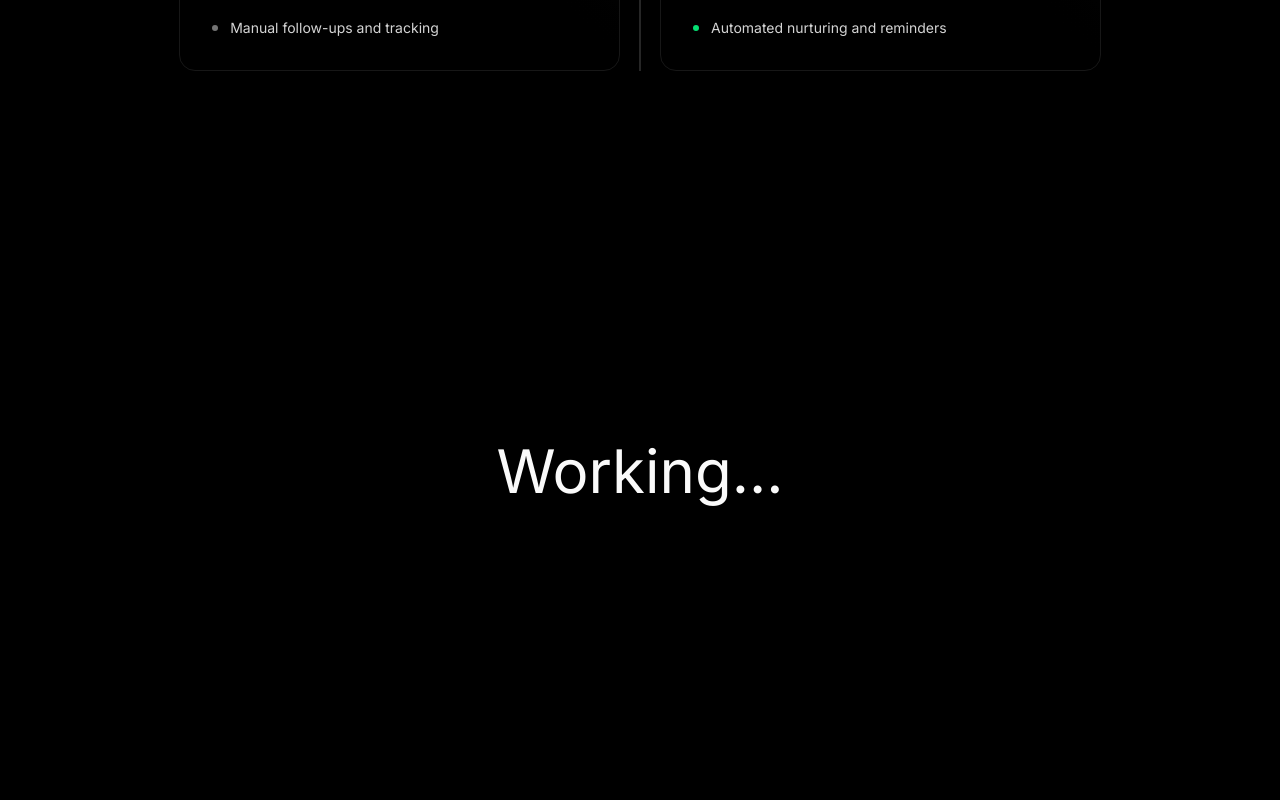
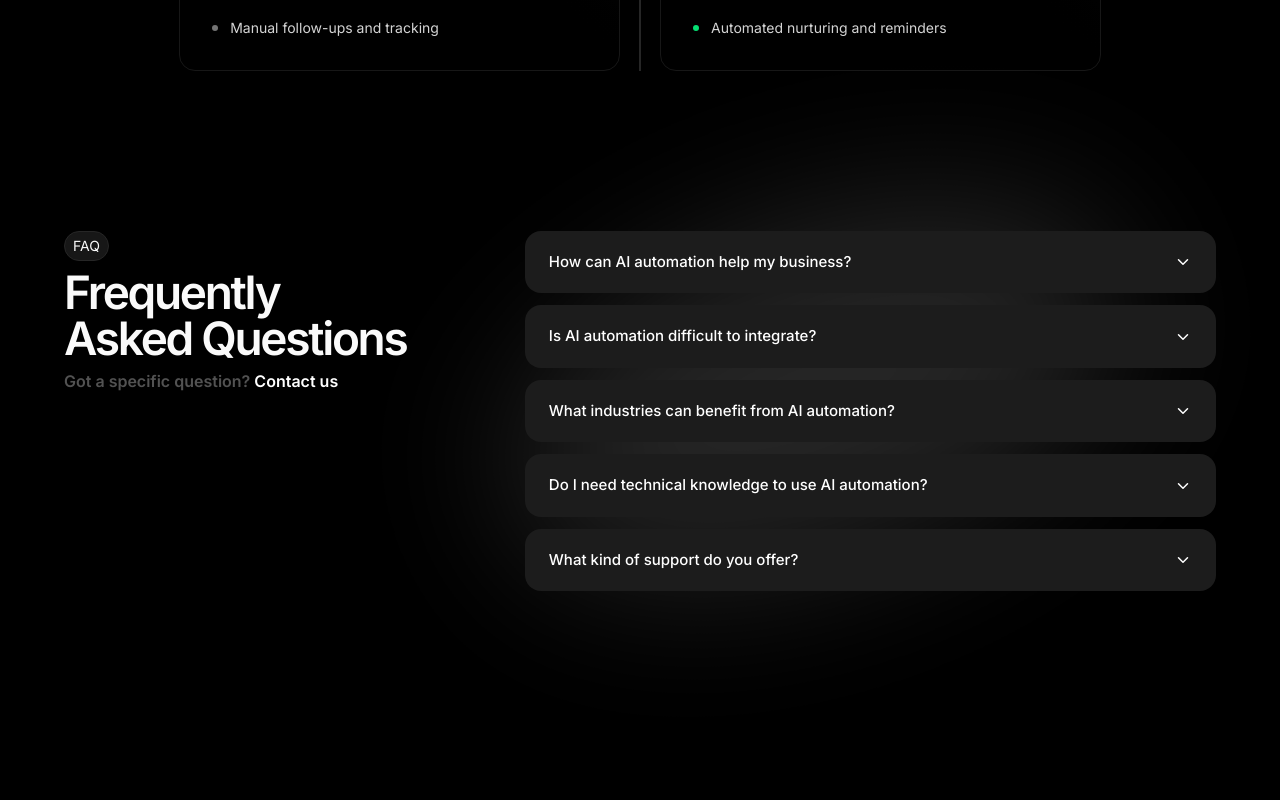
Before and after one commit to Nikhilqwert04/avix-main, a Next.js app: page / in a window 1280 px wide. Shown: the part 6400-7200 px from the top of the page. Built offline with nearby package versions, Linux system fonts and the light colour scheme.

Commit message:
feat: Add faq section with fade in animation

```diff
--- a/app/page.tsx
+++ b/app/page.tsx
@@ -1,6 +1,7 @@
 import Benefits from "@/components/landing/Benefits/Benefits";
 import CaseStudy from "@/components/landing/CaseStudy";
 import { Comparision } from "@/components/landing/Comparision";
+import Faq from "@/components/landing/Faq";
 import Hours from "@/components/landing/Hours";
 import Landing from "@/components/landing/Landing";
 import Navbar, { Footer } from "@/components/landing/Navbar";
@@ -30,6 +31,7 @@ const page = () => {
         <Testemonials />
         <Pricing />
         <Comparision />
+        <Faq />
       </div>
       <div className="flex h-screen w-screen items-center justify-center text-6xl">
         Working...
--- /dev/null
+++ b/components/landing/Faq.tsx
@@ -0,0 +1,127 @@
+"use client";
+
+import { useState } from "react";
+import { motion } from "framer-motion";
+import InfoPill from "../ui/InfoPill";
+import MainHeading from "../ui/MainHeading";
+import { ChevronDown } from "lucide-react";
+import Glow from "../Glow";
+
+const faqs = [
+  {
+    question: "How can AI automation help my business?",
+    answer:
+      "AI automation streamlines repetitive tasks, reduces human error, and frees your team to focus on high-value work — resulting in faster turnaround and lower operational costs.",
+  },
+  {
+    question: "Is AI automation difficult to integrate?",
+    answer:
+      "Not at all. We handle the full integration process end-to-end, working with your existing tools and workflows so your team experiences minimal disruption.",
+  },
+  {
+    question: "What industries can benefit from AI automation?",
+    answer:
+      "Virtually any industry — from e-commerce and finance to healthcare and logistics. If your business has repetitive processes or large amounts of data, AI can create value.",
+  },
+  {
+    question: "Do I need technical knowledge to use AI automation?",
+    answer:
+      "No technical background is required. We build systems designed for non-technical users and provide full onboarding so your team can hit the ground running.",
+  },
+  {
+    question: "What kind of support do you offer?",
+    answer:
+      "We offer dedicated ongoing support including monitoring, updates, and direct access to our team — so your automations keep running smoothly long after launch.",
+  },
+];
+
+const containerVariants = {
+  hidden: {},
+  visible: {
+    transition: {
+      staggerChildren: 0.12,
+    },
+  },
+};
+
+const itemVariants = {
+  hidden: { opacity: 0, y: 30 },
+  visible: {
+    opacity: 1,
+    y: 0,
+    transition: { duration: 0.5, ease: "easeOut" },
+  },
+};
+
+function FaqItem({ question, answer }: { question: string; answer: string }) {
+  const [open, setOpen] = useState(false);
+
+  return (
+    <motion.button
+      variants={itemVariants}
+      onClick={() => setOpen((prev) => !prev)}
+      className="w-full rounded-2xl bg-[#1c1c1c] px-6 py-5 text-left transition-colors hover:bg-[#222] focus:outline-none"
+    >
+      <div className="flex items-center justify-between gap-4">
+        <span className="text-[15px] font-medium text-white">{question}</span>
+        <ChevronDown
+          size={18}
+          className={`shrink-0 text-white transition-transform duration-300 ${
+            open ? "rotate-180" : ""
+          }`}
+        />
+      </div>
+      <div
+        className={`grid transition-all duration-300 ease-in-out ${
+          open ? "mt-3 grid-rows-[1fr]" : "grid-rows-[0fr]"
+        }`}
+      >
+        <div className="overflow-hidden">
+          <p className="text-sm leading-relaxed text-neutral-400">{answer}</p>
+        </div>
+      </div>
+    </motion.button>
+  );
+}
+
+export default function Faq() {
+  return (
+    <div className="mt-40 flex w-full items-start justify-between">
+      <Glow
+        width="50%"
+        height="40%"
+        blur={80}
+        opacity={0.15}
+        className="right-36 -z-99 -rotate-20"
+      />
+
+      <div className="flex h-full w-[30%] flex-col gap-2">
+        <InfoPill title="FAQ" />
+        <div className="flex flex-col">
+          <MainHeading title="Frequently" className="text-start" />
+          <MainHeading title="Asked Questions" className="text-start" />
+        </div>
+        <p className="font-semibold text-neutral-600">
+          Got a specific question?{" "}
+          <span className="text-white">Contact us</span>
+        </p>
+      </div>
+
+      <motion.div
+        className="flex w-[60%] flex-col gap-3"
+        variants={containerVariants}
+        initial="hidden"
+        whileInView="visible"
+        viewport={{ once: true, amount: 0.2 }}
+      >
+        {faqs.map((faq) => (
+          <FaqItem
+            key={faq.question}
+            question={faq.question}
+            answer={faq.answer}
+          />
+        ))}
+      </motion.div>
+    </div>
+  );
+}
```
